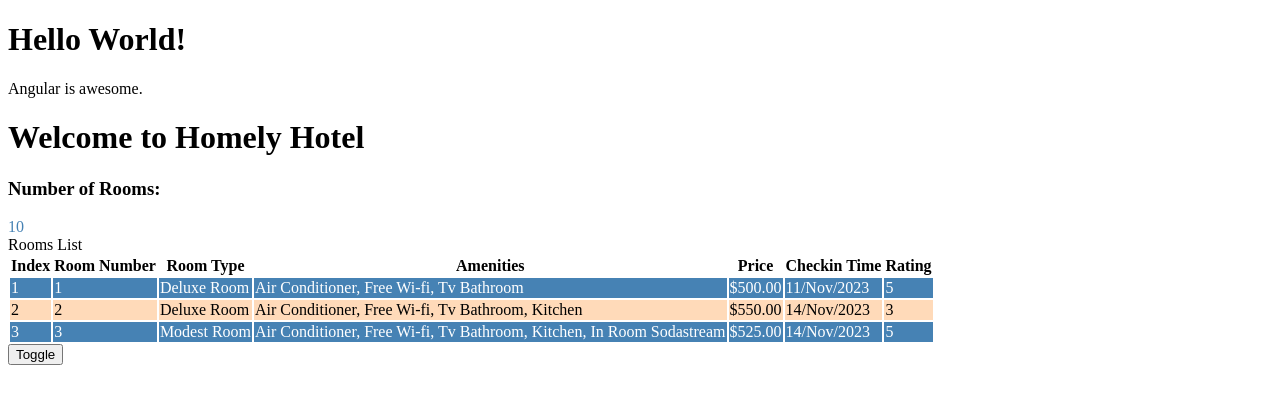
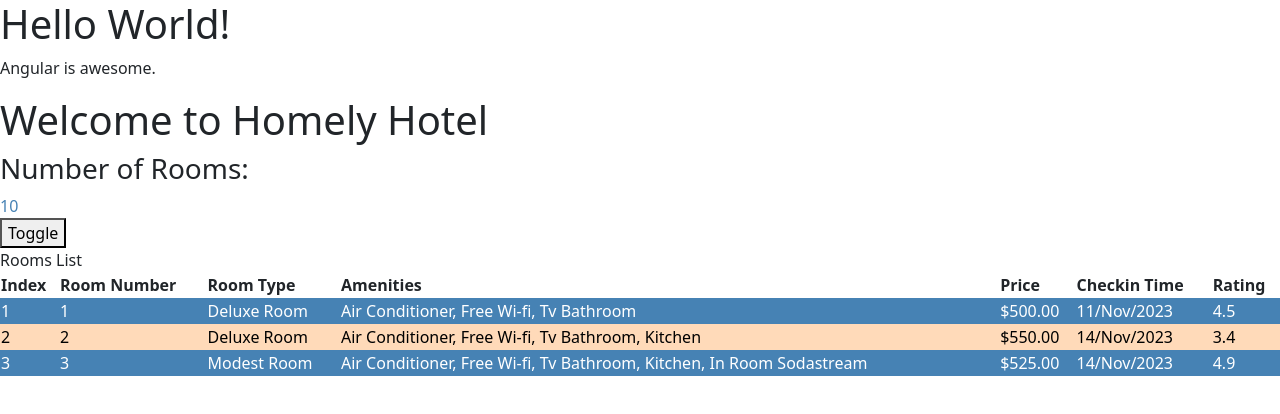
Before and after one commit to pjancura/angularPractice, an Angular app in the folder hotel-inventory-app/: page / in a window 1280 px wide. Shown: the top 414 px of the page. Built offline with nearby package versions, Linux system fonts and the light colour scheme.

Commit message:
adds Bootstrap 5
This adds Bootstrap 5 to the project

```diff
--- a/hotel-inventory-app/package.json
+++ b/hotel-inventory-app/package.json
@@ -18,6 +18,8 @@
     "@angular/platform-browser": "^16.2.0",
     "@angular/platform-browser-dynamic": "^16.2.0",
     "@angular/router": "^16.2.0",
+    "bootstrap": "^5.2.3",
+    "ngx-bootstrap": "^11.0.2",
     "rxjs": "~7.8.0",
     "tslib": "^2.3.0",
     "zone.js": "~0.13.0"
--- a/hotel-inventory-app/src/app/app.component.scss
+++ b/hotel-inventory-app/src/app/app.component.scss
@@ -0,0 +1,4 @@
+
+// this is how to add bootstrap globally to your project
+// this is the main styles file for our app
+@import '/node_modules/bootstrap/dist/css/bootstrap.min.css'
--- a/hotel-inventory-app/src/app/app.module.ts
+++ b/hotel-inventory-app/src/app/app.module.ts
@@ -4,6 +4,7 @@
 import { AppRoutingModule } from './app-routing.module';
 import { AppComponent } from './app.component';
 import { RoomsComponent } from './rooms/rooms.component';
+import { BrowserAnimationsModule } from '@angular/platform-browser/animations';
 
 // any module you have created goes here
 // @NgModule is a decorator
@@ -17,7 +18,8 @@
   // any Angular module must be imported into "imports"
   imports: [
     BrowserModule,
-    AppRoutingModule
+    AppRoutingModule,
+    BrowserAnimationsModule
   ],
   providers: [],
   //
--- a/hotel-inventory-app/src/app/rooms/rooms.component.html
+++ b/hotel-inventory-app/src/app/rooms/rooms.component.html
@@ -13,6 +13,11 @@
         <!-- these 2 directives do not have an * because they do not add/remove elements from the DOM -->
         <div [ngStyle]="{'color': rooms.availableRooms ? 'steelblue' : 'red'}" [innerText]="numberOfRooms"></div>
     </div>
+    <!-- event binding -->
+    <!-- uses banana syntax -->
+    <!-- toggle() is the function, it is written in the component class section -->
+    <!-- in this case toggle() changes the value of "hidden" for the value of the roomDiv -->
+    <button (click)="toggle()">Toggle</button>
 
 <!-- Optional Chaining -->
 <!-- the ? serves to check if availableRooms exists for the object at all -->
@@ -24,7 +29,7 @@
 <div *ngIf="rooms.availableRooms > 0; else elseBlock">
     Rooms List
     <br>
-    <table>
+    <table class="table">
         <tr>
             <!-- <th>Even/Odd</th> -->
             <th>Index</th>
@@ -52,7 +57,7 @@
             <td>{{ room.checkinTime | date : 'dd/MMM/YYYY'}}</td>
             <!-- below is the decimal pipe...it is identified with "number" -->
             <!-- reference documentation for what numbers mean -->
-            <td>{{ room.rating | number: '1.0-0'}}</td>
+            <td>{{ room.rating | number: '1.1-1'}}</td>
         </tr>
     </table>
 </div>
@@ -60,8 +65,3 @@
 <ng-template #elseBlock>
     No Rooms
 </ng-template>
-<!-- event binding -->
-<!-- uses banana syntax -->
-<!-- toggle() is the function, it is written in the component class section -->
-<!-- in this case toggle() changes the value of "hidden" for the value of the roomDiv -->
-<button (click)="toggle()">Toggle</button>
--- a/hotel-inventory-app/src/styles.scss
+++ b/hotel-inventory-app/src/styles.scss
@@ -1 +1,7 @@
 /* You can add global styles to this file, and also import other style files */
+
+/* Importing Bootstrap SCSS file. */
+@import "./node_modules/bootstrap/scss/bootstrap";
+
+/* Importing Datepicker SCSS file. */
+@import "node_modules/ngx-bootstrap/datepicker/bs-datepicker";
```
Also changed, not shown: 1 other file (tests, documents, lock files or other folders). Lines whose indentation alone changed are shown as unchanged.
